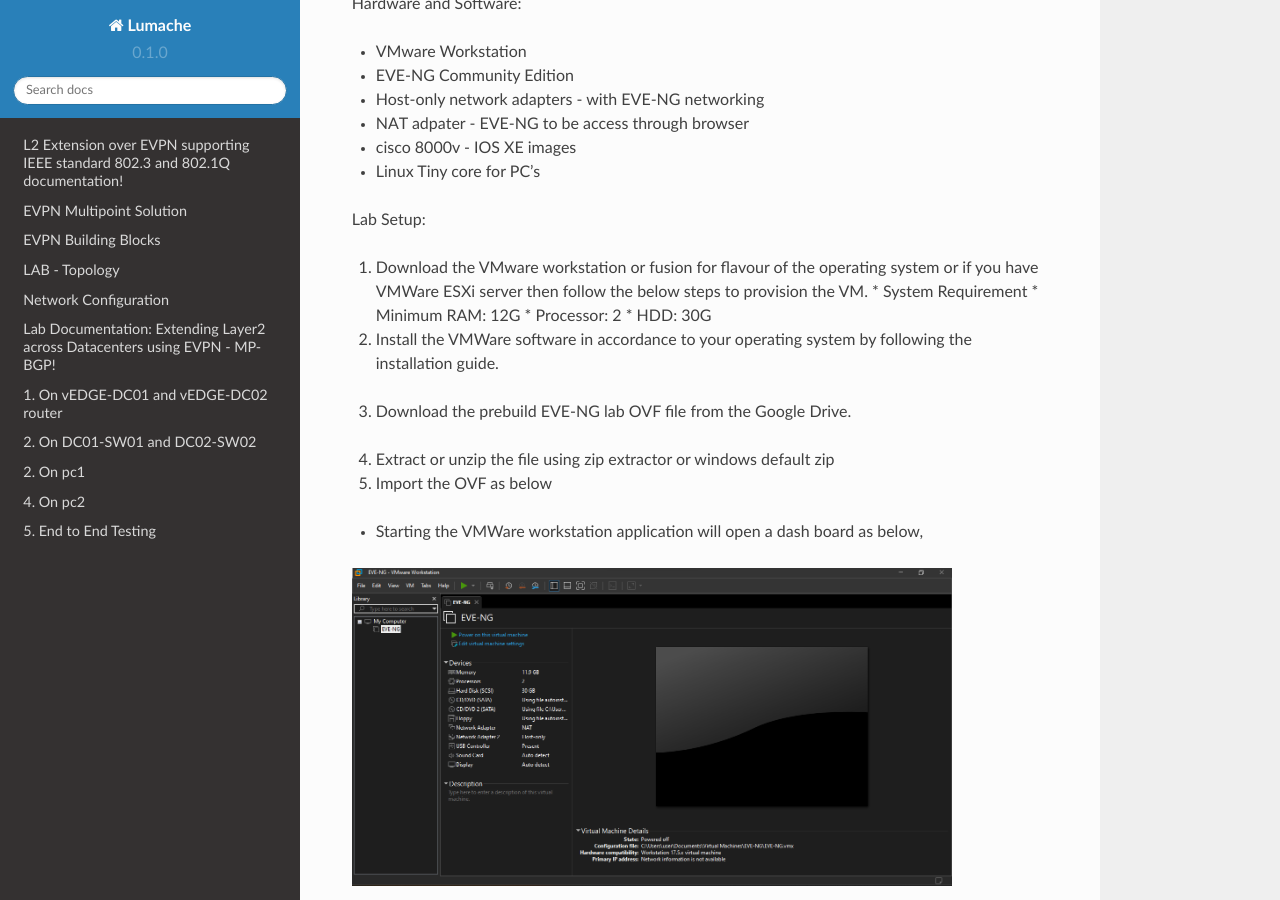
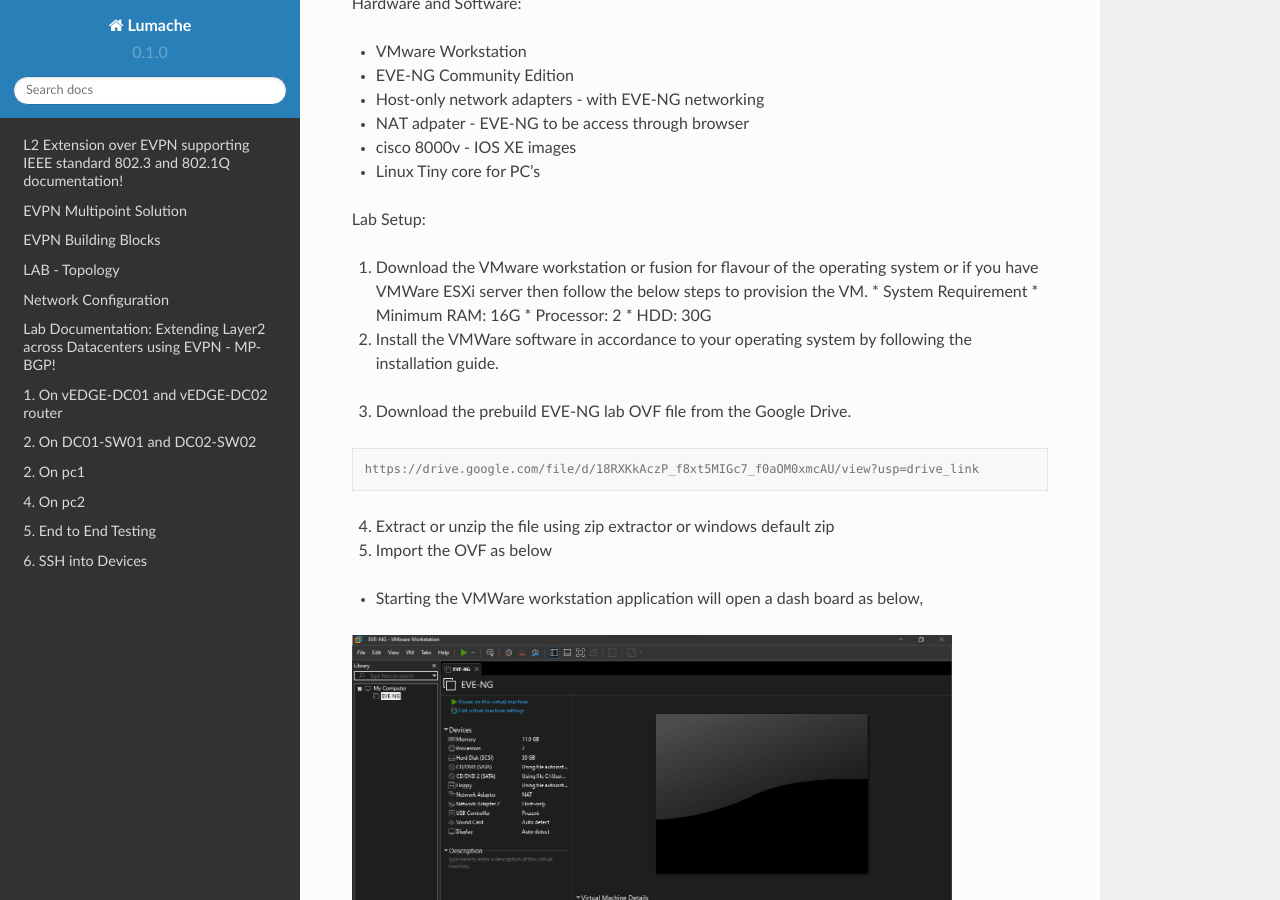
Before and after one commit to arunkumaruniqpro/Datacenter_interconect_EVPN, a Sphinx documentation site: the page built from docs/source/index.rst, in a window 1280 px wide and 900 px high, scrolled down 2450 px. Built offline with Sphinx 7.4.7 and the Read the Docs theme 2.0.0, drawn with Linux system fonts in a browser that asks for light colours; some of the changed text lies outside the part shown.

Commit message:
Update index.rst

```diff
--- a/docs/source/index.rst
+++ b/docs/source/index.rst
@@ -67,7 +67,7 @@
 
 1. Download the VMware workstation or fusion for flavour of the operating system or if you have VMWare ESXi server then follow the below steps to provision the VM.
    * System Requirement
-   * Minimum RAM: 12G
+   * Minimum RAM: 16G
    * Processor: 2
    * HDD: 30G
 
@@ -75,19 +75,23 @@
 2. Install the VMWare software in accordance to your operating system by following the installation guide.
 
 .. code-block:: console
-             * https://docs.vmware.com/en/VMware-Workstation-Pro/17/com.vmware.ws.using.doc/GUID-7179281C-903A-46A9-89EE-C10B126D4960.html
+             https://docs.vmware.com/en/VMware-Workstation-Pro/17/com.vmware.ws.using.doc/GUID-7179281C-903A-46A9-89EE-C10B126D4960.html
 
 
                                                   OR
+ .. code-block:: console
 
-             * https://www.vmware.com/pdf/desktop/fusion-getting-started-50.pdf
+             https://www.vmware.com/pdf/desktop/fusion-getting-started-50.pdf
 
 
 
 3. Download the prebuild EVE-NG lab OVF file from the Google Drive.
 
 .. code-block:: console
-           * https://drive.google.com/file/d/18RXKkAczP_f8xt5MIGc7_f0aOM0xmcAU/view?usp=drive_link
+
+           https://drive.google.com/file/d/18RXKkAczP_f8xt5MIGc7_f0aOM0xmcAU/view?usp=drive_link
+
+
 
 4. Extract or unzip the file using zip extractor or windows default zip
 
@@ -164,6 +168,8 @@
 .. code-block:: console
 
             https://www.cisco.com/c/en/us/td/docs/ios-xml/ios/prog/command/1711/b_1711_programmability_cr/1711_programmability_cr_CLT_chapter.html
+
+.. code-block:: console
 
             https://www.cisco.com/c/en/us/td/docs/ios-xml/ios/17_xe/command/command-references.html
 
@@ -1306,3 +1313,13 @@
                 a. ip a --> to confirm the assigned ip address on the eth0
                 b. ip route show --> to confirm the default gateway
                 b. ping 11.11.11.12 --> to confirm the end to end connectivity is there
+
+
+6. SSH into Devices
+===================
+
+Step1: After successfull boot up double click the device to get HTML5 based console access, enter the user cresentials to login to the execute mode
+
+.. image:: network_conf.png
+  :width: 600
+  :alt: Alternative text
```
Also changed, not shown: other parts of docs/source/index.rst (+1 -0 lines).
